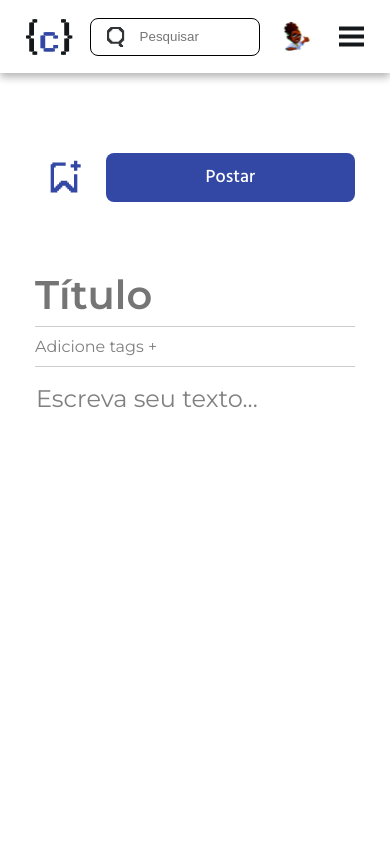
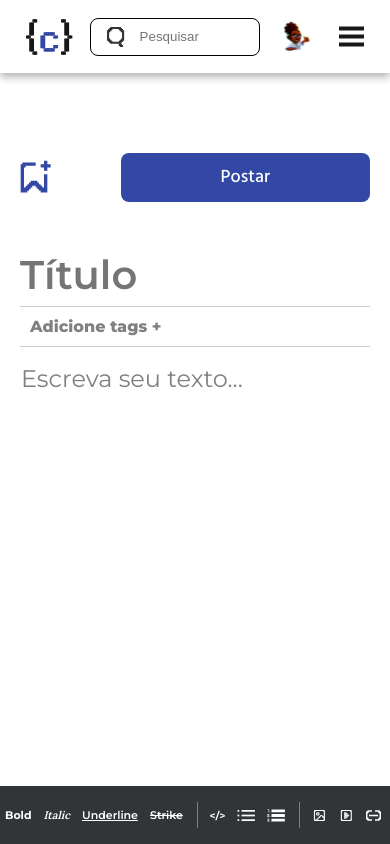
Before and after one commit to code-trouble/SD.Code-Trouble.Frontend, a React (Vite) app: page /test in a window 390 px wide. Built offline with nearby package versions, Linux system fonts and the light colour scheme.

Commit message:
styling: kept developing the mobile version of things

```diff
--- a/src/styles/sass/components/PostWriter/_postWriter.scss
+++ b/src/styles/sass/components/PostWriter/_postWriter.scss
@@ -1,8 +1,8 @@
-
 .postWriter-container {
     width: 67em;
     margin: 80px auto 0px auto;
     position: relative;
+    transition: transform 0.2s ease-out;
 
     .submitArea {
         display: flex;
@@ -86,6 +86,10 @@
                 opacity: 1; /* Force visible for testing */
             }
 
+            button.active {
+                background-color: rgba(217, 217, 217, 0.1);
+                color: white;
+            }
 
 
 
@@ -170,11 +174,12 @@
         border-bottom-right-radius: 8px;
         padding: 50px 35px;
         background-color: white;
+        margin-bottom: 80px;
+        overflow-y: auto;
+        max-height: 900px;
     }
 
     .editor-form {
-        height: 100vh;
-        overflow-y: auto;
         display: flex;
         flex-direction: column;
         position: relative;
@@ -208,12 +213,14 @@
             position: relative;
             width: fit-content;
             font-size: 16px;
+            font-weight: 800;
             font-family: $montserratFont;
             padding: 5px 0px;
             border: none;
             background: white;
             color: gray;
             text-align: left;
+            margin-left: 10px;
 
             cursor: pointer;
 
@@ -238,7 +245,7 @@
         border-radius: 5px;
         font-size: 18px;
         font-family: $hindFont;
-        overflow: visible;
+        overflow: auto;
     }
 
     .ql-editor {
@@ -281,8 +288,7 @@
 
     .tags-dropdown {
         position: absolute;
-        top: calc(100% + 5px);
-        left: 0;
+        top: calc(100% + 20px);
         background: white;
         border: 1px solid #ccc;
         border-radius: 5px;
@@ -292,7 +298,9 @@
         min-width: 150px;
         max-height: 200px;
         overflow-y: auto;
+        transform-origin: top right;
     }
+
 
     .dropdown-tag-item {
         display: block;
@@ -318,20 +326,18 @@
         display: flex;
         align-items: center;
         gap: 10px;
-        flex-wrap: wrap;
-        padding: 10PX 0px;
+        padding: 10px 0px;
     }
 
     .tag-list {
         width: 100%;
+        flex-wrap: wrap;
     }
 
     .tag-item {
         display: flex;
         align-items: center;
-        gap: 15px;
         padding: 6px 14px;
-        margin-right: 10px;
     }
 
     .tag-item button {
@@ -343,42 +349,56 @@
     }
 
 
+
+
 }
 
 
-@media (max-width: 1200px) {
+@media (max-width: 1000px) {
     .postWriter-container {
         display: flex;
         flex-direction: column;
         width: 100%;
 
 
+
         .submitArea {
             order: -1;
-            padding: 0px 35px;
+            padding: 0px 20px;
+            width: 100%;
+            display: flex;
+            width: 100%;
+
+            .submitButtons {
+                width: 100%;
+                justify-content: space-between;
+                gap: 0;
+
+            }
         }
 
         .editor-container {
             order: -1;
             border: none;
+            padding: 30px 20px;
+        }
+        .ql-toolbar {
+            position: fixed;
+            top: unset;
+            bottom: var(--toolbar-bottom, 0);
+            z-index: 10;
+            background-color: $onyx;
+            padding: 0!important;
+            border-top-left-radius: 8px;
+            border-top-right-radius: 8px;
+            display: flex;
+            align-items: center;
 
-        }
+            button {
+                pointer-events: auto;
+                touch-action: manipulation;
+            }
 
-        .editor-form {
-            height: 100vh;
-        }
-
-        .ql-toolbar {
-            border-top-left-radius: 0px;
-            border-top-right-radius: 0px;
-            order: 2;
-            width: 100%;
-            display: flex;
-
-            align-items: center;
-            height: auto;
-            justify-content: space-between;
-            transition: bottom 0.3s ease;
 
 
             .ql-formats {
@@ -387,7 +407,7 @@
                 gap: 20px;
                 .ql-bold {
                     width: fit-content;
-                    padding-left: 20px;
+                    padding-left: 15px;
                 }
 
                 .ql-italic {
@@ -429,6 +449,8 @@
 
 
     .postWriter-container {
+
+
 
         .ql-toolbar {
             border-top-left-radius: 0px;
@@ -539,3 +561,129 @@
         }
     }
 }
+
+
+@media (max-width: 498px) {
+
+    .postWriter-container {
+
+        .ql-toolbar {
+
+            .separator {
+                margin-left: 5px;
+                margin-right: 5px;
+            }
+
+            .ql-formats {
+                display: flex;
+                justify-content: space-around;
+                gap: 2px;
+
+
+
+                img {
+                    width: 15px;
+                    height: 11px;
+                }
+
+                button {
+                    font-size: 11px;
+                    flex-wrap: wrap;
+                }
+
+                .ql-list[value="bullet"],
+                .ql-list[value="ordered"] {
+                    img {
+                        width: 18px;
+                        height: 13px;
+                    }
+                }
+
+
+            }
+        }
+    }
+}
+
+
+@media (max-width: 390px) {
+
+    .postWriter-container {
+
+        .ql-toolbar {
+
+            .ql-formats {
+                display: flex;
+                justify-content: space-around;
+                gap: 2px;
+
+                .ql-bold {
+                    width: fit-content;
+                    padding-left: 5px;
+                }
+
+                img {
+                    width: 15px;
+                    height: 11px;
+                }
+
+                button {
+                    font-size: 11px;
+                    flex-wrap: wrap;
+                }
+
+                .ql-list[value="bullet"],
+                .ql-list[value="ordered"] {
+                    img {
+                        width: 18px;
+                        height: 13px;
+                    }
+                }
+
+
+            }
+        }
+    }
+}
+
+
+
+@media (max-width: 360px) {
+
+    .postWriter-container {
+
+        .ql-toolbar {
+
+            .ql-formats {
+                display: flex;
+                justify-content: space-around;
+                gap: 0px;
+
+                .ql-bold {
+                    width: fit-content;
+                    padding-left: 5px;
+                }
+
+                img {
+                    width: 15px;
+                    height: 11px;
+                }
+
+                button {
+                    font-size: 11px;
+                    flex-wrap: wrap;
+                }
+
+                .ql-list[value="bullet"],
+                .ql-list[value="ordered"] {
+                    img {
+                        width: 18px;
+                        height: 13px;
+                    }
+                }
+
+
+            }
+        }
+    }
+}
```
